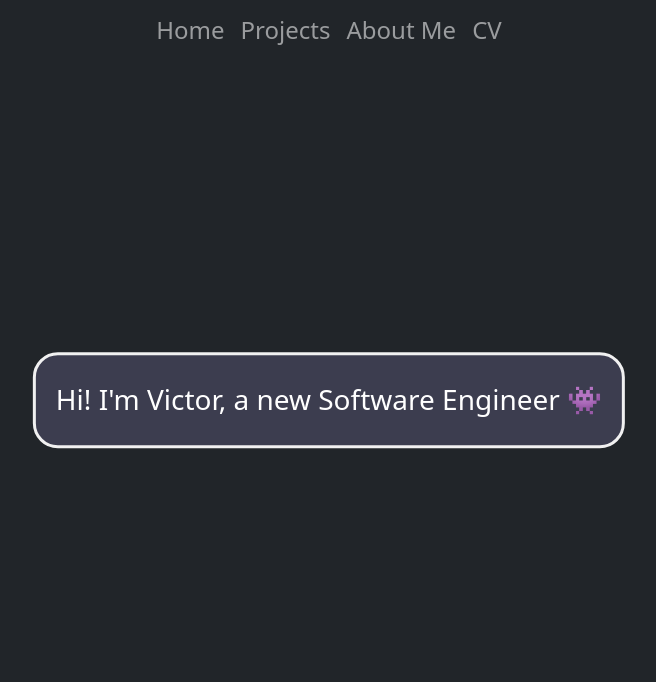
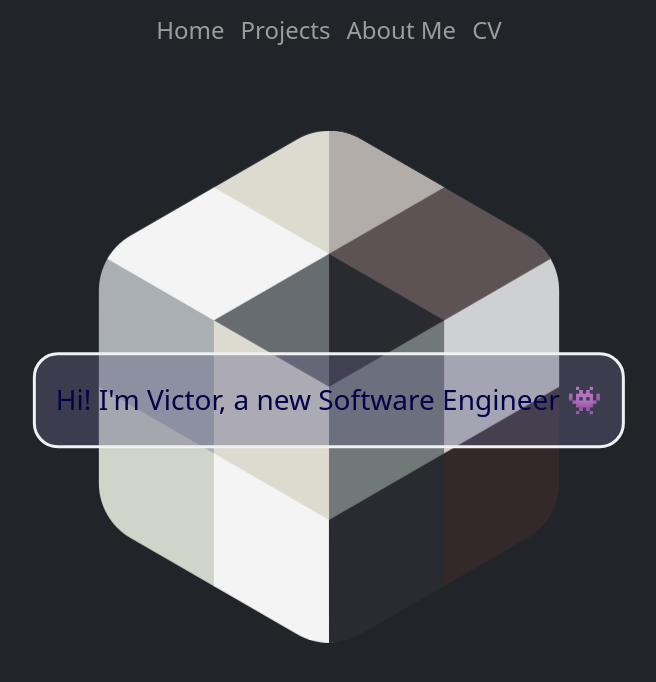
Before and after one commit to VictorCano18/victorcano, a React (Create React App) app: page / in a window 1280 px wide. Shown: the top 682 px of the page, without its empty margins (311-967 px from the left). Built offline with nearby package versions, Linux system fonts and the light colour scheme.

Commit message:
(Feat: New home page and CV section)

```diff
--- a/src/components/Navbar/Navbar.js
+++ b/src/components/Navbar/Navbar.js
@@ -1,7 +1,7 @@
 import React, { Component } from "react";
 import { Link } from "react-router-dom";
-// import VicLogo from "../../assets/img/axe.png";
 import "./Navbar.css";
+import CV from "../../assets/files/CV_VictorCano.pdf";
 
 export default class Navbar extends Component {
   topFunction() {
@@ -64,13 +64,9 @@ export default class Navbar extends Component {
                   </Link>
                 </li>
                 <li id="nav-l" className="nav-item">
-                  <Link
-                    to="/Projects"
-                    className="nav-link"
-                    onClick={this.topFunction}
-                  >
+                  <a className="nav-link" href={CV} download>
                     <h4>CV</h4>
-                  </Link>
+                  </a>
                 </li>
               </ul>
             </div>
--- a/src/components/Summary/Summary.css
+++ b/src/components/Summary/Summary.css
@@ -1,11 +1,16 @@
 .summaryText {
-  color: white;
+  color: black;
+}
+
+.cubeFilter {
+  filter: grayscale(95%);
+  max-width: 40%;
 }
 
 .summaryText {
   /*background-color: rgb(0, 0, 0); /* Fallback color */
   background-color: rgba(101, 98, 136, 0.4); /* Black w/opacity/see-through */
-  color: white;
+  color: #030349;
   font-weight: bold;
   border: 3px solid #f1f1f1;
   position: absolute;
@@ -43,3 +48,42 @@ html {
   height: 100%;
   max-height: 100%;
 }
+
+
+.controller {
+  /* position: absolute; */
+  /* width: 24px;
+  height: 12px; */
+  /* z-index: 100; */
+  /* bottom: 20px;
+  left: 50%; */
+  /* margin-left: -12px; */
+  margin-top: 1.5rem;
+  -webkit-animation: bounce-down 1.6s linear infinite;
+  animation: bounce-down 1.6s linear infinite;
+
+}
+
+@-webkit-keyframes bounce-down {
+ 25% {
+      -webkit-transform: translateY(-4px);
+ }
+ 50%, 100% {
+      -webkit-transform: translateY(0);
+ }
+ 75% {
+      -webkit-transform: translateY(4px);
+ }
+}
+
+@keyframes bounce-down {
+  25% {
+       transform: translateY(-4px);
+  }
+  50%, 100% {
+       transform: translateY(0);
+  }
+  75% {
+       transform: translateY(4px);
+  }
+}
--- a/src/components/Summary/Summary.js
+++ b/src/components/Summary/Summary.js
@@ -1,11 +1,15 @@
 import React, { Component } from "react";
 import "./Summary.css";
+import cube from "../../assets/img/rubik.png";
 
 export default class Summary extends Component {
   render() {
     return (
       <div className="container">
-        <div className="row align-items-center justify-content-center vh-100 overflow-hidden">
+        <div className="row flex-column align-items-center justify-content-center vh-100 overflow-hidden">
+          <div className="d-flex align-items-center justify-content-center col-12">
+            <img src={cube} alt="rubiks" className="img-fluid cubeFilter controller" />
+          </div>
           <div className="col-6 justify-content-center text-center summaryTextBox pt-5 pb-5">
             <div className="filter">
               <div className="summaryText">
```
Also changed, not shown: src/assets/img/rubik.png (added), 1 other file (tests, documents, lock files or other folders).
